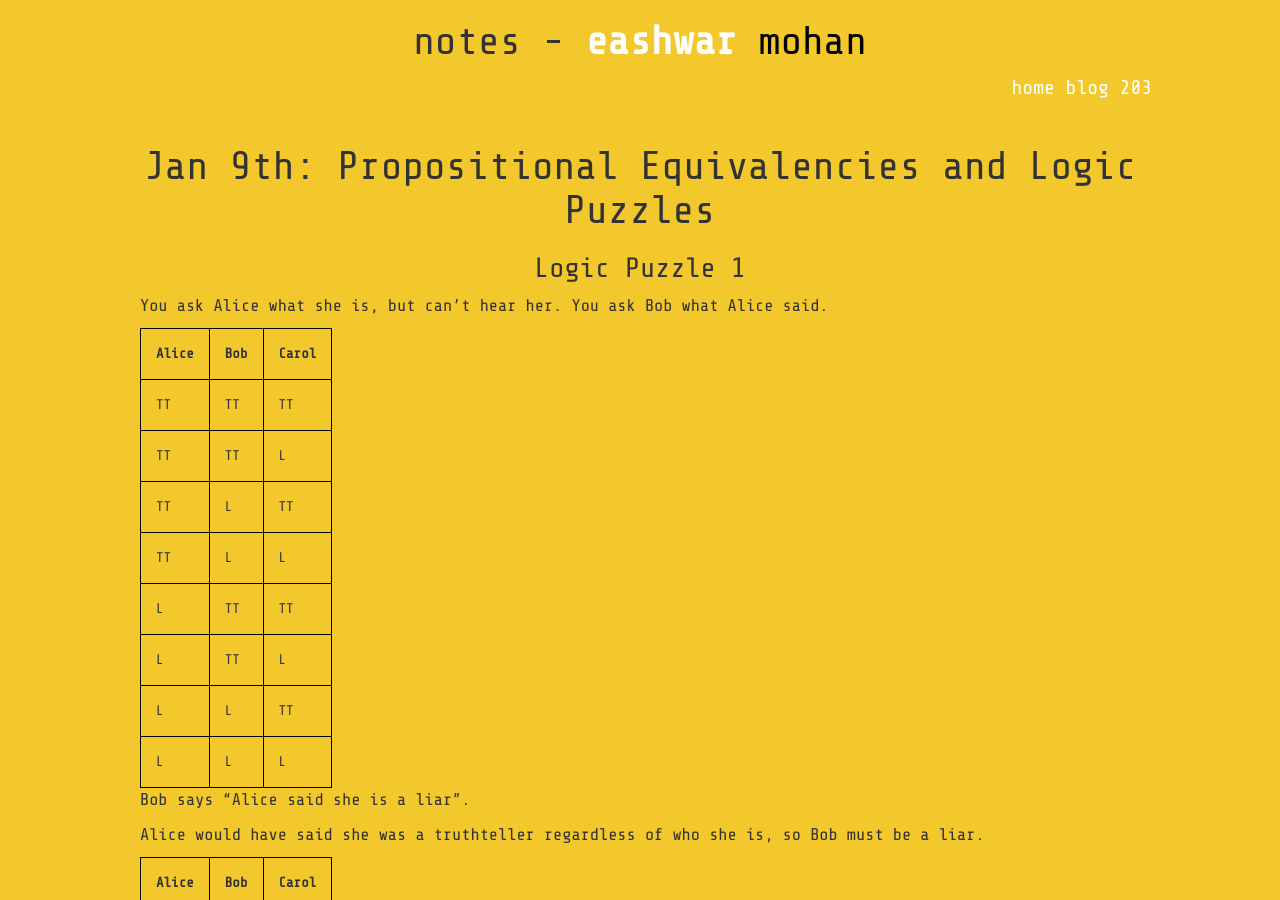
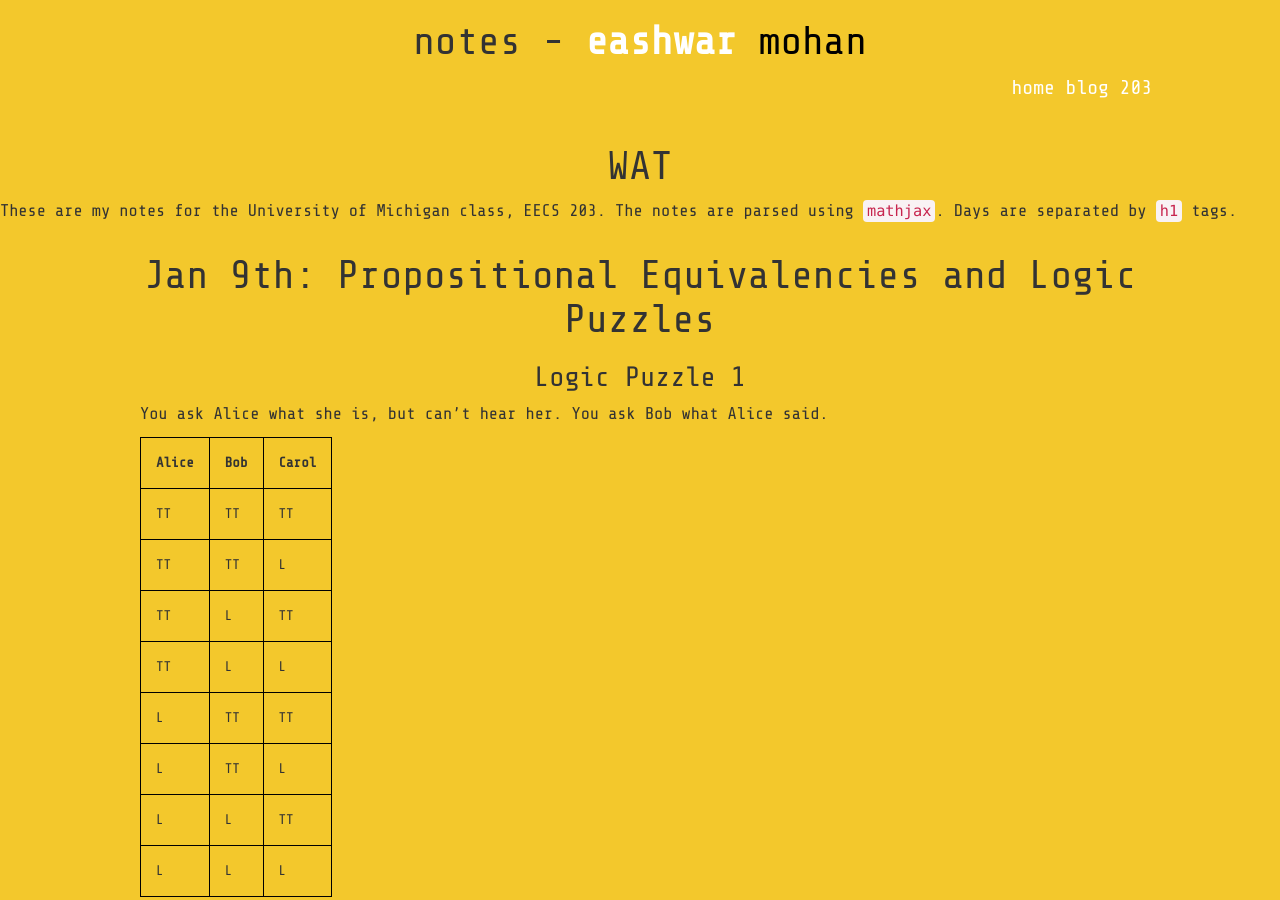
Before and after one commit to eashwar/eash.dev, a Jekyll site: the page built from 203.md, in a window 1280 px wide and 900 px high. Built offline with Jekyll 4.4.1, drawn with Linux system fonts in a browser that asks for light colours; nearby versions of some CDN libraries; formulas are drawn with MathJax 3; some of the changed text lies outside the part shown.

Commit message:
mathjax.

```diff
--- a/203.md
+++ b/203.md
@@ -2,3 +2,6 @@
 title: eecs 203
 layout: notes
 ---
+# WAT
+
+These are my notes for the University of Michigan class, EECS 203. The notes are parsed using [`mathjax`](https://www.mathjax.org/). Days are separated by `h1` tags.
--- a/_layouts/notes.html
+++ b/_layouts/notes.html
@@ -8,14 +8,15 @@
 </head>
 
 <body>
-    {{content}}
     <h1 align="center">
     notes -
     <a href="{{site.url}}">
     <span class="firstName">eashwar </span>
     <span class="lastName">mohan</span>
     </a>
-  </h1> {% include navbar.html %}
+  </h1>
+  {% include navbar.html %}
+      {{content}}
     <div class="container-fluid">
         <div class="row">
             <div class="col-lg-12" id="post">
@@ -450,7 +451,7 @@
                     <li><span class="math"><script type="math/tex">\forall y Q(y)</script></span> (<span class="math"><script type="math/tex">\forall</script></span>-intro 3-8) (<strong>CONCLUSION</strong>)</li>
                 </ol>
                 <h3>proof by contradiction</h3>
-                <p><strong><u>Claim:</u></strong> There ar einfinitely many prime numbers.<br>
+                <p><strong><u>Claim:</u></strong> There are infinitely many prime numbers.<br>
                     <strong><u>Proof (by contradiction:</u></strong></p>
                 <ol>
                     <li>Assume the claim is <u><em>false</em></u>.</li>
```
